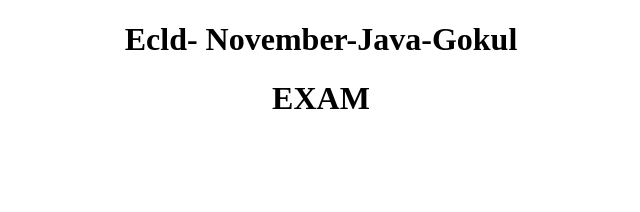
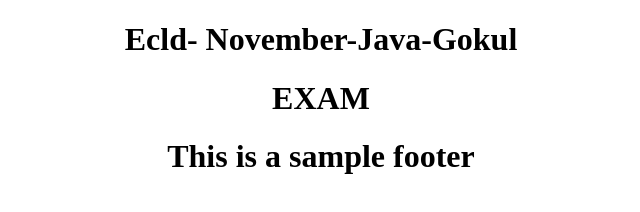
Before and after one commit to Gokulkrishna-edstem/Exam-Gokul, a plain HTML site: page index.html in a window 1280 px wide. Shown: the whole page, without its empty margins (319-959 px from the left). Drawn offline with Linux system fonts and the light colour scheme.

Commit message:
Added footer

```diff
--- a/index.html
+++ b/index.html
@@ -6,6 +6,9 @@
     <title>exam</title>
     <style>
       .heading {
+        text-align: center;
+      }
+      .footer1 {
         text-align: center;
       }
       .name {
@@ -18,5 +21,8 @@
       <h1 class="name">Ecld- November-Java-Gokul</h1>
     </header>
     <h1 class="heading">EXAM</h1>
+    <footer>
+      <h1 class="footer1">This is a sample footer</h1>
+    </footer>
   </body>
 </html>
```
